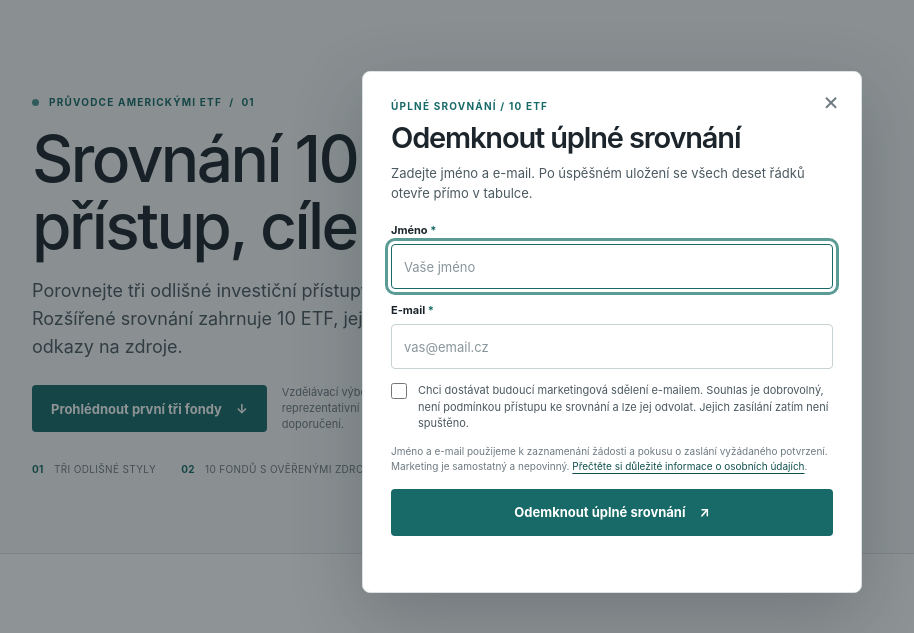
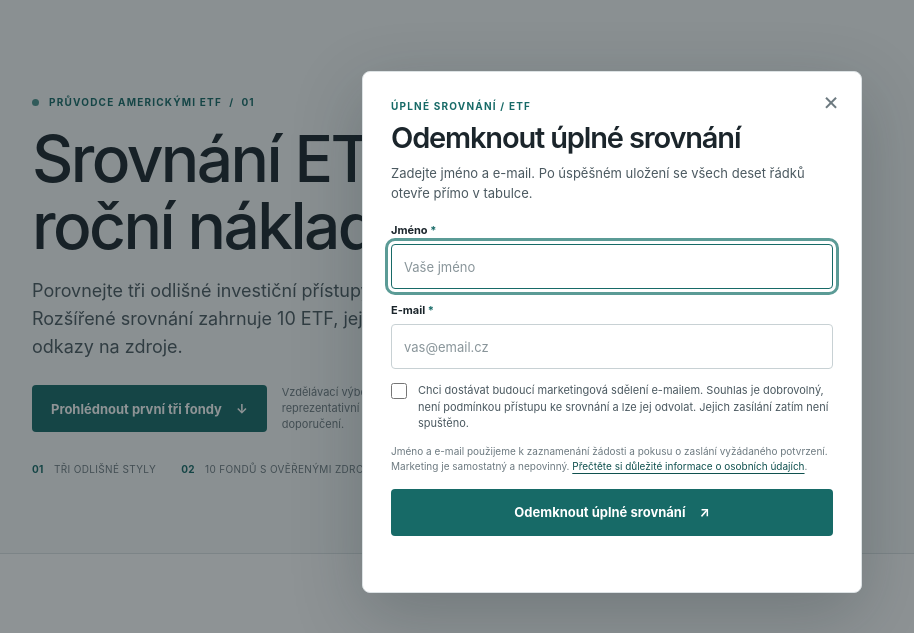
Before and after one commit to yalkun96/etf-comparison-lead-magnet, a FastAPI app: page / in a window 1280 px wide. Shown: the part 68-701 px from the top of the page, without its empty margins (28-942 px from the left). Run offline with FastAPI, Linux system fonts and the light colour scheme; some libraries are stand-ins or nearby versions.

Commit message:
last one promise

```diff
--- a/templates/index.html
+++ b/templates/index.html
@@ -5,7 +5,7 @@
     <meta name="viewport" content="width=device-width, initial-scale=1">
     <meta name="theme-color" content="#f5f4ef">
     <meta name="description" content="Vzdělávací srovnání deseti ETF kótovaných na NYSE: přístupy, cíle, indexy a roční náklady. Nejprve uvidíte tři fondy.">
-    <title>Srovnání 10 amerických ETF: přístupy, cíle a náklady</title>
+    <title>Srovnání amerických ETF: přístupy, cíle a náklady</title>
     <link rel="stylesheet" href="{{ url_for('static', path='/css/site.css') }}">
     <script src="{{ url_for('static', path='/js/site.js') }}" defer></script>
   </head>
@@ -23,7 +23,7 @@
       <section class="hero page-shell" id="top" aria-labelledby="hero-title">
         <div class="hero-copy">
           <p class="eyebrow"><span class="eyebrow-dot"></span>Průvodce americkými ETF&nbsp; / &nbsp;01</p>
-          <h1 id="hero-title">Srovnání 10 amerických ETF: přístup, cíle a roční náklady</h1>
+          <h1 id="hero-title">Srovnání ETF: přístup, cíle a roční náklady</h1>
           <p class="hero-description">Porovnejte tři odlišné investiční přístupy na konkrétních fondech STXF, STXG a STXV. Rozšířené srovnání zahrnuje 10 ETF, jejich cíle, indexy, metodiku, roční náklady a odkazy na zdroje.</p>
           <div class="hero-actions">
             <a class="button button-primary" href="#preview" data-funnel-cta="hero">Prohlédnout první tři fondy <span aria-hidden="true">↓</span></a>
@@ -215,7 +215,7 @@
     <dialog class="lead-modal" id="lead-modal" aria-labelledby="lead-modal-title" aria-describedby="lead-modal-description">
       <div class="lead-modal-inner">
         <button class="modal-close" id="close-lead-modal" type="button" aria-label="Zavřít okno">×</button>
-        <p class="eyebrow">Úplné srovnání / 10 ETF</p>
+        <p class="eyebrow">Úplné srovnání / ETF</p>
         <h2 id="lead-modal-title">Odemknout úplné srovnání</h2>
         <p id="lead-modal-description" class="modal-description">Zadejte jméno a e-mail. Po úspěšném uložení se všech deset řádků otevře přímo v tabulce.</p>
         <form id="lead-form" action="/api/leads" method="post" novalidate>
```
